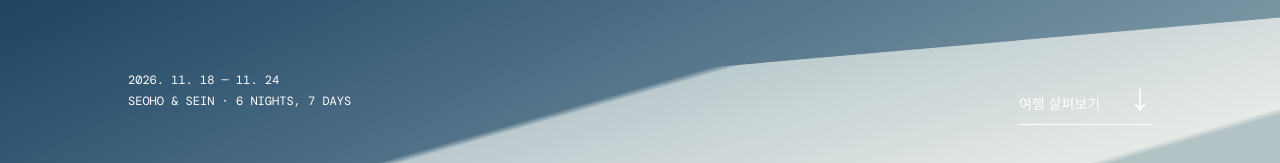
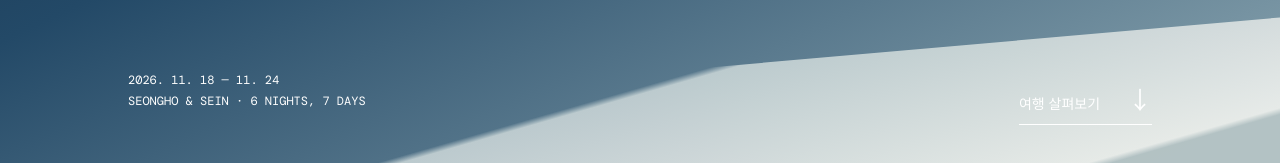
Before and after one commit to newbieYond/my_history_hokkaido, a React (Vite) app: page / in a window 1280 px wide. Shown: the part 610-773 px from the top of the page. Built offline with nearby package versions, Linux system fonts and the light colour scheme.

Commit message:
성호 영문 표기 수정

```diff
--- a/src/main.tsx
+++ b/src/main.tsx
@@ -49,7 +49,7 @@ function App() {
   const activeSavedPlaceGroup = savedPlaceTabs[activePlaceTab];
   return <main>
     <nav><a className="brand" href="#top">HOKKAIDO <i>26</i></a><div className="navlinks"><a href="#itinerary">일정</a><a href="#notes">여행 노트</a><a href="#shopping">쇼핑</a></div><span className="navdate">18—24 NOV</span></nav>
-    <section id="top" className="hero"><div className="flakes">✦　·　✧　·　✦　·　✧</div><p className="eyebrow">A WINTER TRAVEL NOTE</p><h1>눈이 오기 전,<br /><em>Hokkaido.</em></h1><div className="hero-bottom"><p>2026. 11. 18 — 11. 24<br />SEOHO & SEIN · 6 NIGHTS, 7 DAYS</p><a href="#itinerary">여행 살펴보기 <span>↓</span></a></div></section>
+    <section id="top" className="hero"><div className="flakes">✦　·　✧　·　✦　·　✧</div><p className="eyebrow">A WINTER TRAVEL NOTE</p><h1>눈이 오기 전,<br /><em>Hokkaido.</em></h1><div className="hero-bottom"><p>2026. 11. 18 — 11. 24<br />SEONGHO & SEIN · 6 NIGHTS, 7 DAYS</p><a href="#itinerary">여행 살펴보기 <span>↓</span></a></div></section>
     <section className="intro"><p className="section-label">THE PLAN</p><h2>따뜻한 온천과 푸른 밤,<br />천천히 걷는 북쪽의 일주일.</h2><p className="introcopy">삿포로를 베이스로 조잔케이의 객실 노천탕, 오타루의 푸른 운하, 비에이의 겨울 풍경을 만나는 두 사람의 첫 홋카이도 여행.</p><div className="stat-grid"><div><b>02</b><span>TRAVELLERS</span></div><div><b>06</b><span>NIGHTS</span></div><div><b>05</b><span>CITIES & TOWNS</span></div><div><b>¥50K</b><span>CASH TO PREPARE</span></div></div></section>
     <section id="itinerary" className="itinerary"><div className="section-head"><p className="section-label">DAY BY DAY</p><h2>7 days<br />of small stories.</h2><label className="toggle"><input checked={showMaybe} onChange={e => setShowMaybe(e.target.checked)} type="checkbox" /><span></span>미정 계획도 보기</label></div><div className="day-layout"><div className="day-list">{days.map((d, i) => <button onClick={() => setSelected(i)} className={i === selected ? "active" : ""} key={d.date}><small>{d.date}</small><strong>DAY {i + 1}</strong><span>{d.title}</span>{d.status === "투어 미정" && showMaybe && <i>검토</i>}</button>)}</div><article className={`day-card ${day.tone}`}><div className="card-number">0{selected + 1}</div><p>{day.date} · {day.area}</p><h3>{day.title}</h3><div className="route">{day.flow.split(" · ").map((x, i) => <span key={x}>{x}{i < day.flow.split(" · ").length - 1 && <b>→</b>}</span>)}</div><p className="detail">{day.detail}</p><div className="food"><span>오늘의 맛</span><strong>{day.food}</strong></div></article></div></section>
     <section id="notes" className="notes"><div><p className="section-label">KEEP IN MIND</p><h2>여행을 더 가볍게<br />만드는 작은 메모.</h2></div><div className="note-grid"><article><span>01</span><h3>숙소 & 짐</h3><p>게이큐 엑스 호텔 1박, 스이잔테이 클럽 조잔케이 1박, Y’s Sapporo 에어비앤비 4박. 조잔케이 복귀 버스의 승차장은 체크인 때 확인한다.</p></article><article><span>02</span><h3>겨울의 밤</h3><p>11/20 화이트 일루미네이션과 뮌헨 크리스마스 마켓, 11/21 오타루 푸른 운하는 여행의 고정된 야간 장면이다.</p></article><article><span>03</span><h3>고독한 미식가</h3><p>오타루 하츠하나는 운하 다음 저녁 후보. 작은 가게라 예약과 현금 준비가 필요하다. 니쿠노 아사쿠라는 징기스칸 대안으로 둔다.</p></article><article><span>04</span><h3>출발 전</h3><p>비에이 버스투어, 에어비앤비 사전체크인, 여행자보험·eSIM, 폭설·강풍과 로프웨이 운휴 여부만 출발 직전에 다시 확인한다.</p></article></div></section>
```
